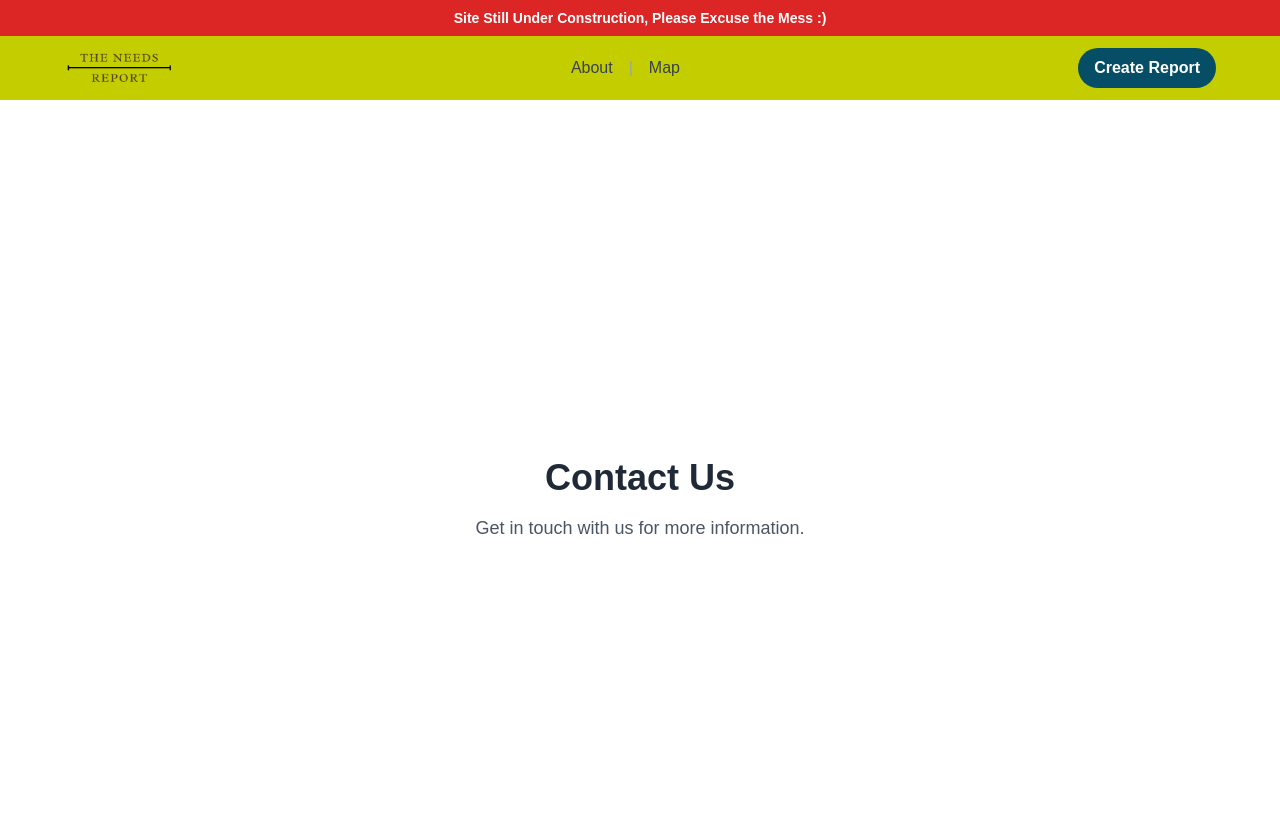
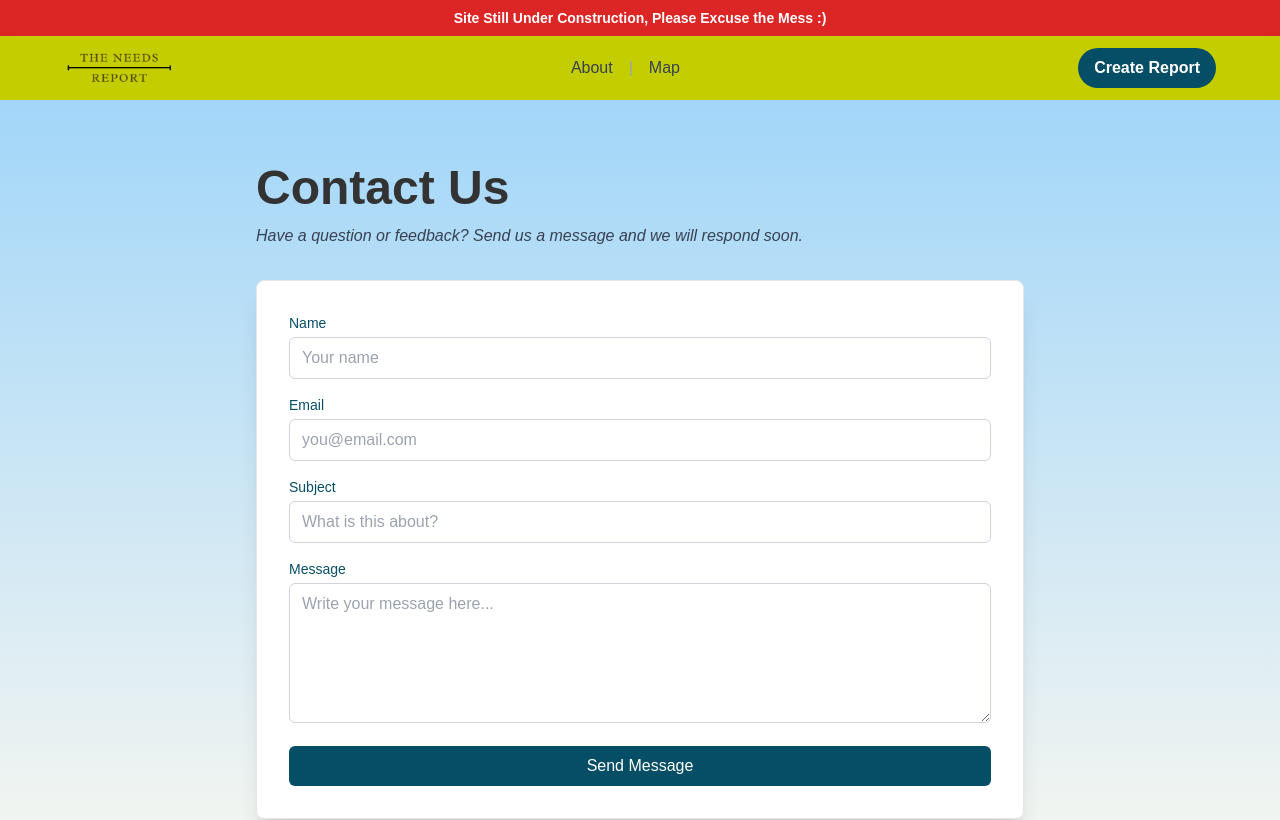
Before and after one commit to ittscomplicated/needs-report, a Next.js app: page /contact in a window 1280 px wide. Shown: the top 820 px of the page. Built offline with nearby package versions, Linux system fonts and the light colour scheme; a web font is replaced by a local one.

Commit message:
created contact file, not connected yet

```diff
--- a/package.json
+++ b/package.json
@@ -15,6 +15,7 @@
     "aws-sdk": "^2.1691.0",
     "bootstrap": "^5.1.3",
     "next": "^15.0.3",
+    "nodemailer": "^7.0.12",
     "react": "^18.2.0",
     "react-bootstrap": "^2.10.5",
     "react-confetti": "^6.4.0",
--- /dev/null
+++ b/src/pages/api/contactEmail.js
@@ -0,0 +1,58 @@
+import nodemailer from "nodemailer";
+
+const isEmail = (v) =>
+  /^[^\s@]+@[^\s@]+\.[^\s@]+$/.test(String(v || "").trim());
+
+export default async function handler(req, res) {
+  if (req.method !== "POST") {
+    return res.status(405).json({ error: "Method not allowed" });
+  }
+
+  try {
+    const { name, email, subject, message } = req.body || {};
+
+    // Basic validation
+    if (!name?.trim() || !email?.trim() || !message?.trim()) {
+      return res.status(400).json({ error: "Missing required fields" });
+    }
+    if (!isEmail(email)) {
+      return res.status(400).json({ error: "Invalid email address" });
+    }
+
+    const transporter = nodemailer.createTransport({
+      host: process.env.SMTP_HOST,
+      port: Number(process.env.SMTP_PORT || 587),
+      secure: process.env.SMTP_SECURE === "true", // true for 465, false for 587
+      auth: {
+        user: process.env.SMTP_USER,
+        pass: process.env.SMTP_PASS,
+      },
+    });
+
+    const toEmail = process.env.CONTACT_TO_EMAIL;
+
+    await transporter.sendMail({
+      from: process.env.CONTACT_FROM_EMAIL || process.env.SMTP_USER,
+      to: toEmail,
+      replyTo: email, // lets you hit reply and respond to the user
+      subject: subject?.trim()
+        ? `[Needs Report] ${subject.trim()}`
+        : "[Needs Report] New Contact Request",
+      text: [
+        `Name: ${name}`,
+        `Email: ${email}`,
+        subject?.trim() ? `Subject: ${subject.trim()}` : null,
+        "",
+        "Message:",
+        message,
+      ]
+        .filter(Boolean)
+        .join("\n"),
+    });
+
+    return res.status(200).json({ ok: true });
+  } catch (err) {
+    console.error("Contact API error:", err);
+    return res.status(500).json({ error: "Failed to send message" });
+  }
+}
--- a/src/pages/contact.js
+++ b/src/pages/contact.js
@@ -1,10 +1,125 @@
-function ContactPage() {
+import { useState } from "react";
+
+export default function ContactPage() {
+  const [form, setForm] = useState({
+    name: "",
+    email: "",
+    subject: "",
+    message: "",
+  });
+  const [status, setStatus] = useState({ state: "idle", msg: "" }); // idle | sending | success | error
+
+  const onChange = (e) => {
+    setForm((p) => ({ ...p, [e.target.name]: e.target.value }));
+  };
+
+  const onSubmit = async (e) => {
+    e.preventDefault();
+    setStatus({ state: "sending", msg: "" });
+
+    try {
+      const res = await fetch("/api/contact", {
+        method: "POST",
+        headers: { "Content-Type": "application/json" },
+        body: JSON.stringify(form),
+      });
+
+      const data = await res.json();
+
+      if (!res.ok) {
+        setStatus({
+          state: "error",
+          msg: data?.error || "Something went wrong",
+        });
+        return;
+      }
+
+      setStatus({
+        state: "success",
+        msg: "Message sent. We will get back to you soon.",
+      });
+      setForm({ name: "", email: "", subject: "", message: "" });
+    } catch (err) {
+      setStatus({ state: "error", msg: "Network error. Please try again." });
+    }
+  };
+
   return (
-    <div className="min-h-screen flex flex-col items-center justify-center bg-white p-8">
-      <h1 className="text-4xl font-bold text-gray-800 mb-4">Contact Us</h1>
-      <p className="text-lg text-gray-600">Get in touch with us for more information.</p>
+    <div className="min-h-screen bg-gradient-to-b from-[#A2D6F9] to-[#FAF8F0] px-6 py-16 text-[#064E65]">
+      <div className="max-w-3xl mx-auto">
+        <h1 className="text-4xl md:text-5xl font-bold mb-3">Contact Us</h1>
+        <p className="text-gray-700 italic mb-8">
+          Have a question or feedback? Send us a message and we will respond
+          soon.
+        </p>
+
+        <div className="bg-white shadow-xl rounded-lg p-6 md:p-8 border border-gray-200">
+          <form onSubmit={onSubmit} className="space-y-4">
+            <div>
+              <label className="block text-sm font-medium mb-1">Name</label>
+              <input
+                name="name"
+                value={form.name}
+                onChange={onChange}
+                className="w-full border border-gray-300 rounded-md px-3 py-2 focus:outline-none focus:ring-2 focus:ring-[#064E65]"
+                placeholder="Your name"
+                required
+              />
+            </div>
+
+            <div>
+              <label className="block text-sm font-medium mb-1">Email</label>
+              <input
+                name="email"
+                type="email"
+                value={form.email}
+                onChange={onChange}
+                className="w-full border border-gray-300 rounded-md px-3 py-2 focus:outline-none focus:ring-2 focus:ring-[#064E65]"
+                placeholder="you@email.com"
+                required
+              />
+            </div>
+
+            <div>
+              <label className="block text-sm font-medium mb-1">Subject</label>
+              <input
+                name="subject"
+                value={form.subject}
+                onChange={onChange}
+                className="w-full border border-gray-300 rounded-md px-3 py-2 focus:outline-none focus:ring-2 focus:ring-[#064E65]"
+                placeholder="What is this about?"
+              />
+            </div>
+
+            <div>
+              <label className="block text-sm font-medium mb-1">Message</label>
+              <textarea
+                name="message"
+                value={form.message}
+                onChange={onChange}
+                className="w-full border border-gray-300 rounded-md px-3 py-2 min-h-[140px] focus:outline-none focus:ring-2 focus:ring-[#064E65]"
+                placeholder="Write your message here..."
+                required
+              />
+            </div>
+
+            <button
+              type="submit"
+              disabled={status.state === "sending"}
+              className="w-full bg-[#064E65] text-white py-2 rounded-md hover:bg-[#053847] transition disabled:opacity-60"
+            >
+              {status.state === "sending" ? "Sending..." : "Send Message"}
+            </button>
+
+            {status.state === "success" && (
+              <p className="text-sm text-green-700">{status.msg}</p>
+            )}
+            {status.state === "error" && (
+              <p className="text-sm text-red-600">{status.msg}</p>
+            )}
+          </form>
+        </div>
+      </div>
     </div>
   );
 }
-
-export default ContactPage;
```
Also changed, not shown: 2 other files (tests, documents, lock files or other folders).
